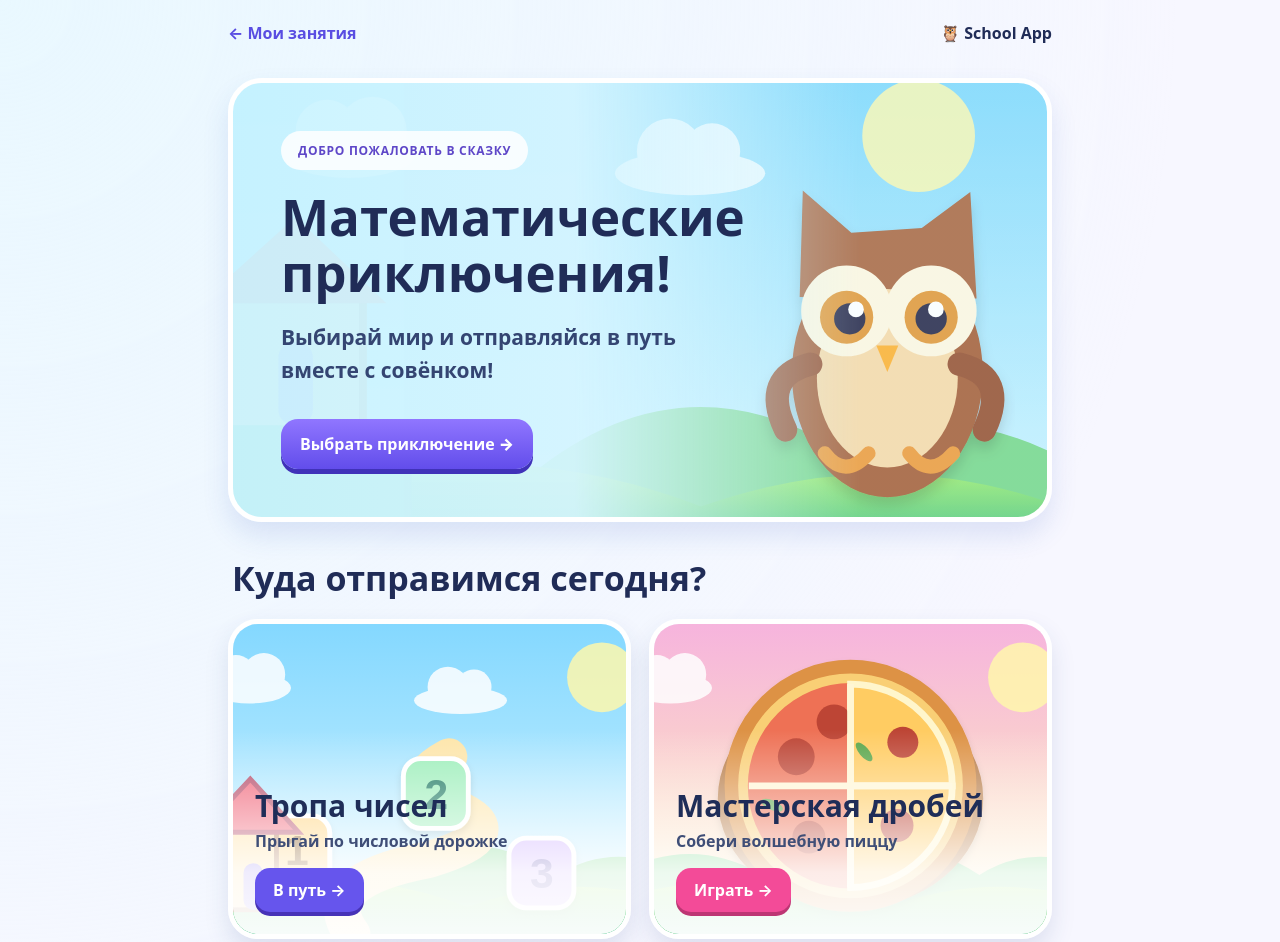
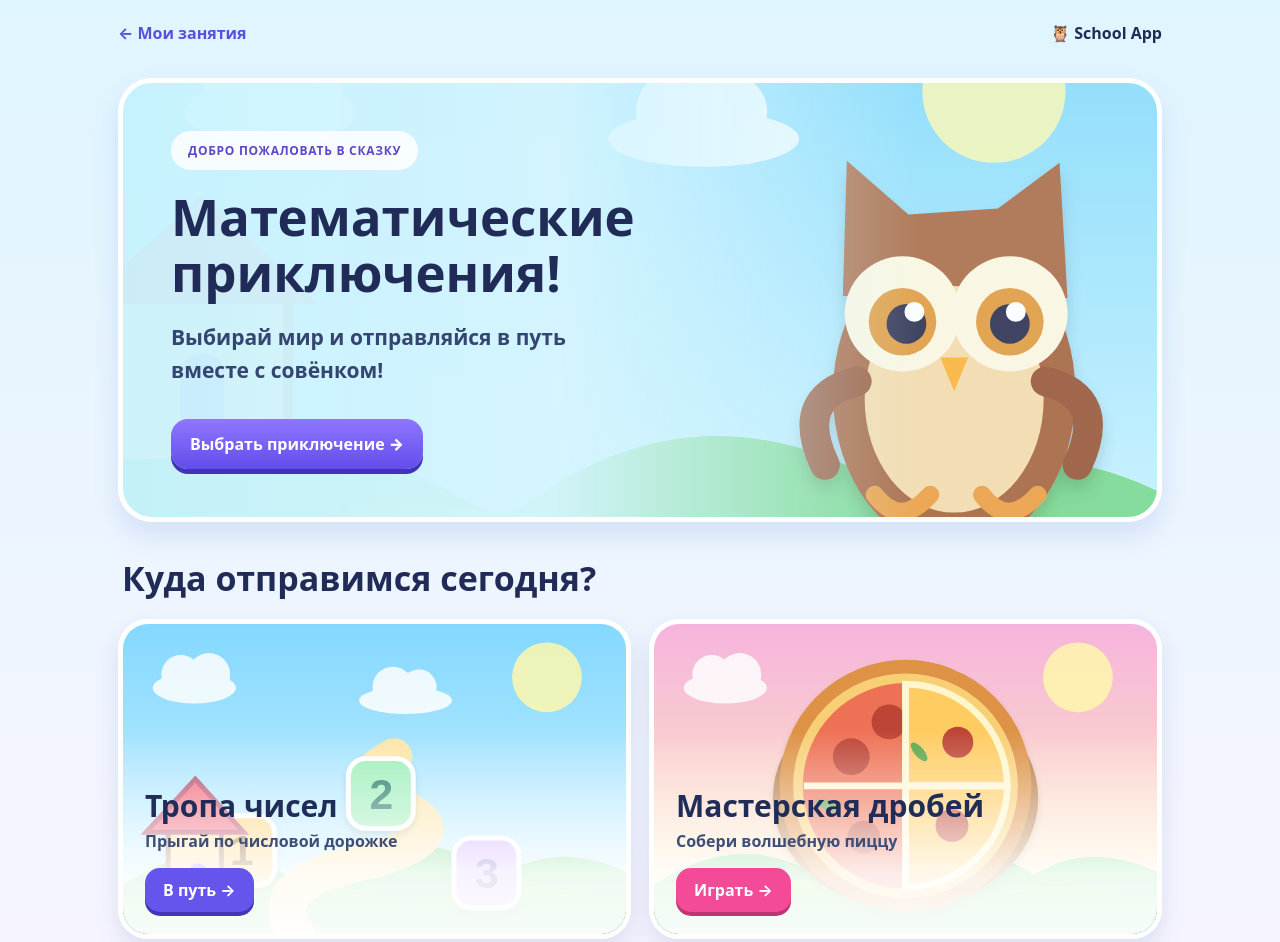
Before and after one commit to SergeyJak/Shool-app, a website: page public/math-academy.html in a window 1280 px wide. Shown: the top 942 px of the page. Drawn offline with Linux system fonts and the light colour scheme; no server answers.

Commit message:
fix: ensure storybook styles override legacy inline rules

```diff
--- a/public/math-academy.html
+++ b/public/math-academy.html
@@ -1,7 +1,6 @@
 <!doctype html>
 <html lang="ru"><head><meta charset="utf-8"><meta name="viewport" content="width=device-width,initial-scale=1">
 <title>School App · Математическая академия</title>
-<link rel="stylesheet" href="/math-storybook.css?v=20261023-a1">
 <style>
 :root{font-family:system-ui,-apple-system,Segoe UI,sans-serif;color:#182447;background:#f6f7ff}*{box-sizing:border-box}
 body{margin:0;background:radial-gradient(circle at top left,#e9f8ff,transparent 45%),#f7f7ff;min-height:100vh}
@@ -21,7 +20,7 @@ button:focus-visible,a:focus-visible{outline:3px solid #00a7e1;outline-offset:3p
 .skill{border-radius:18px;padding:17px;background:#f5f4ff}.skill strong{display:block;margin-bottom:7px}
 .hidden{display:none!important}#question{font-size:clamp(23px,4vw,32px);font-weight:800;line-height:1.4}
 footer{text-align:center;color:#78829a;font-size:13px;margin:28px} @media(max-width:430px){.options{gap:8px}.option{font-size:20px;padding:14px 8px}}
-</style></head>
+</style><link rel="stylesheet" href="/math-storybook.css?v=20261023-a1"></head>
 <body><header><a href="/cabinet">← Мои занятия</a><strong>🦉 School App</strong></header>
 <main><section class="academy-hero"><div class="academy-hero-copy"><span class="academy-pill">ДОБРО ПОЖАЛОВАТЬ В СКАЗКУ</span><h1>Математические приключения!</h1><p>Выбирай мир и отправляйся в путь вместе с совёнком!</p><a href="#worlds" class="academy-hero-button">Выбрать приключение →</a></div><div class="academy-hero-owl" aria-hidden="true"></div></section>
 <h2 id="worlds" class="academy-worlds-title">Куда отправимся сегодня?</h2>
```
